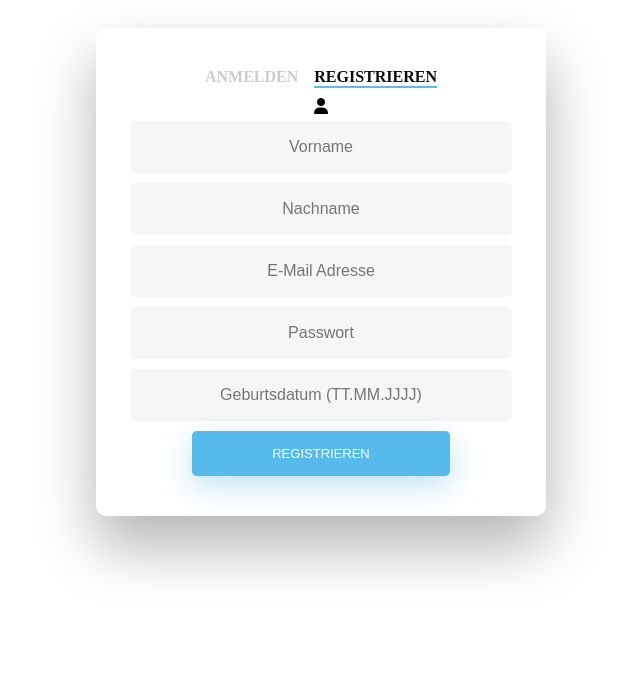
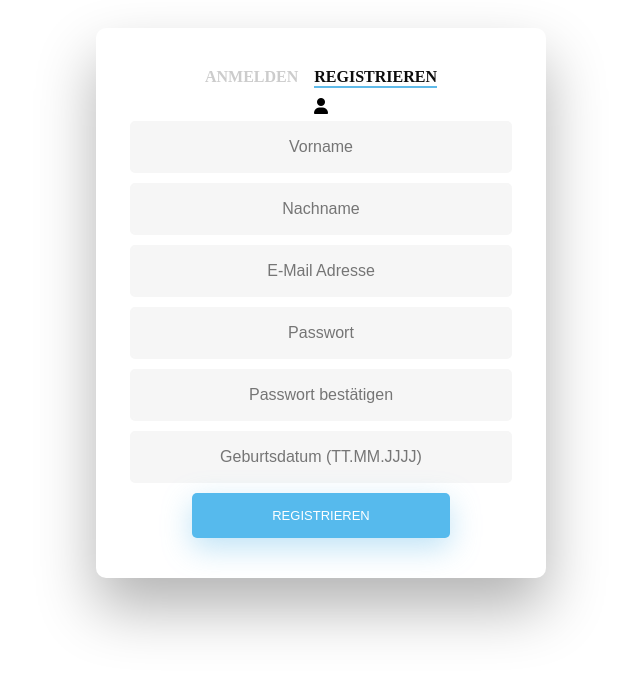
Before and after one commit to deutho/DKE-PR, an Angular app in the folder Frontend/: page /register in a window 1280 px wide. Shown: the top 674 px of the page, without its empty margins (319-959 px from the left). Built offline with nearby package versions, Linux system fonts and the light colour scheme.

Commit message:
minor changes

```diff
--- a/Frontend/src/app/registrationpage/registrationpage.component.css
+++ b/Frontend/src/app/registrationpage/registrationpage.component.css
@@ -247,6 +247,11 @@ animation-delay: 1.4s;
     -moz-animation-delay: 1.6s;
     animation-delay: 1.6s;
     }
+.fadeIn.eighth {
+  -webkit-animation-delay: 1.8s;
+  -moz-animation-delay: 1.8s;
+  animation-delay: 1.8s;
+  }
 
 
 /* Simple CSS3 Fade-in Animation */
--- a/Frontend/src/app/registrationpage/registrationpage.component.html
+++ b/Frontend/src/app/registrationpage/registrationpage.component.html
@@ -15,8 +15,9 @@
         <input type="text" id="lastname" class="fadeIn third" name="login" placeholder="Nachname">
         <input type="text" id="email" class="fadeIn fourth" name="login" placeholder="E-Mail Adresse">
         <input type="password" id="password" class="fadeIn five" name="login" placeholder="Passwort">
-        <input type="text" id="dateOfBirth" class="fadeIn sixth" name="login" placeholder="Geburtsdatum (TT.MM.JJJJ)">
-        <input type="submit" class="fadeIn seventh" value="Registrieren" (click)="onSubmit()">
+        <input type="password" id="password" class="fadeIn sixth" name="login" placeholder="Passwort bestätigen">
+        <input type="text" id="dateOfBirth" class="fadeIn seventh" name="login" placeholder="Geburtsdatum (TT.MM.JJJJ)">
+        <input type="submit" class="fadeIn eighth" value="Registrieren" (click)="onSubmit()">
       </form>
 
 
```
